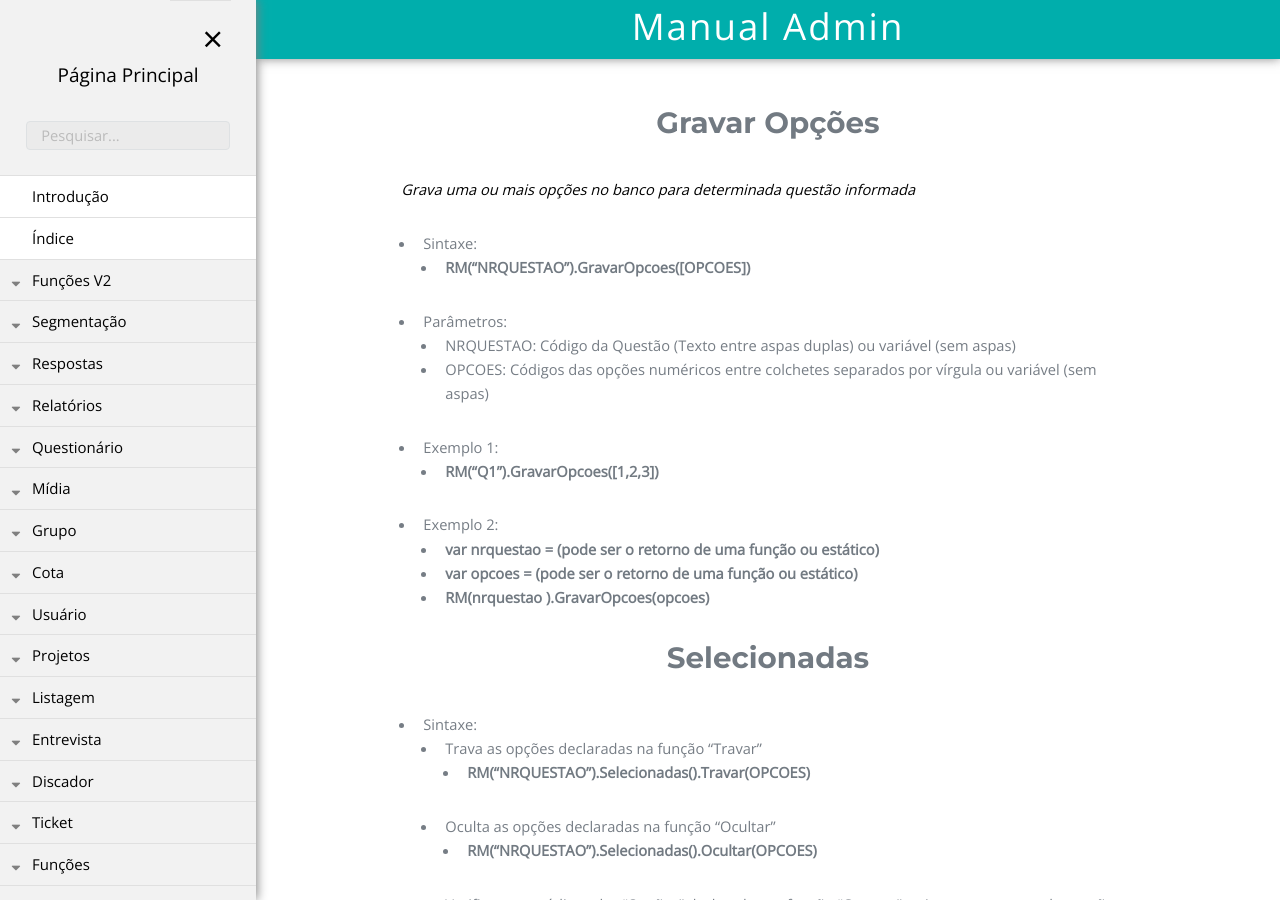
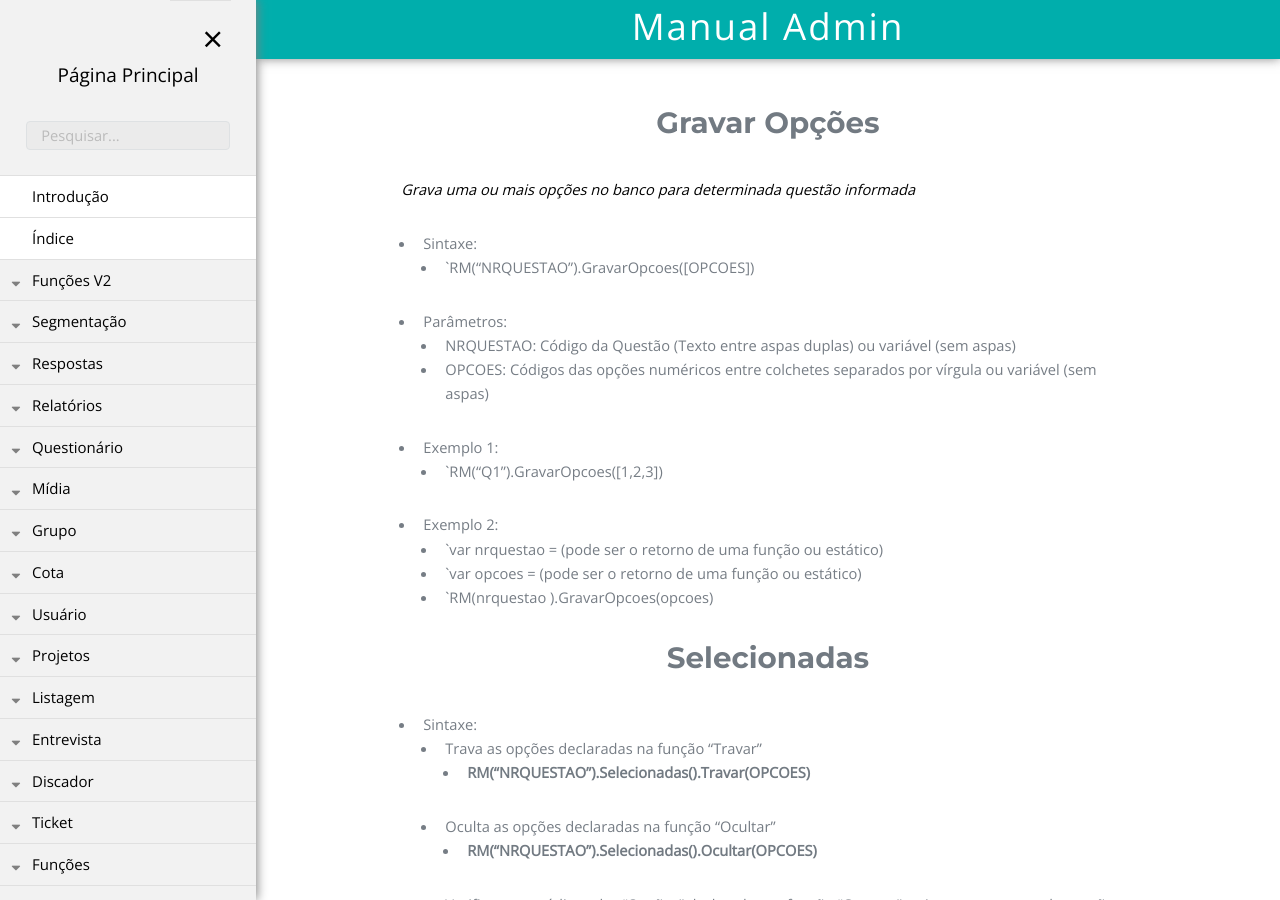
Before and after one commit to rogerio-figueiredo-hsr/hsrtechonline.github.io, a Jekyll site: the page built from _posts/2019-03-29-rm.md, in a window 1280 px wide and 900 px high. Built offline with Jekyll 4.4.1, drawn with Linux system fonts in a browser that asks for light colours.

Commit message:
Update 2019-03-29-rm.md

```diff
--- a/_posts/2019-03-29-rm.md
+++ b/_posts/2019-03-29-rm.md
@@ -10,16 +10,16 @@ pasta: "funcoesv2"
 *Grava uma ou mais opções no banco para determinada questão informada*
 
 - Sintaxe:
-  - **RM(“NRQUESTAO”).GravarOpcoes([OPCOES])**
+  - `RM(“NRQUESTAO”).GravarOpcoes([OPCOES])
 - Parâmetros:
   - NRQUESTAO: Código da Questão (Texto entre aspas duplas) ou variável (sem aspas)
   - OPCOES: Códigos das opções numéricos entre colchetes separados por vírgula ou variável (sem aspas)
 - Exemplo 1:
-  - **RM(“Q1”).GravarOpcoes([1,2,3])**
+  - `RM(“Q1”).GravarOpcoes([1,2,3])
 - Exemplo 2:
-  - **var nrquestao = (pode ser o retorno de uma função ou estático)**
-  - **var opcoes = (pode ser o retorno de uma função ou estático)**
-  - **RM(nrquestao ).GravarOpcoes(opcoes)**
+  - `var nrquestao = (pode ser o retorno de uma função ou estático)
+  - `var opcoes = (pode ser o retorno de uma função ou estático)
+  - `RM(nrquestao ).GravarOpcoes(opcoes)
 
 
 # Selecionadas
@@ -48,7 +48,7 @@ pasta: "funcoesv2"
   - **RM(“Q1”).Selecionadas().Selecionadas().Travar([1,2,3]))**
     Obs.: Mesma sintaxe para as outras funções.
 - Exemplo 2:
-  - **var opcoes = (pode ser o retorno de uma função ou estático)**
+  - **var opcoes = (pode ser o retorno de uma função ou estático)**<br/>
     **var nrquestao = (pode ser o retorno de uma função ou estático)**
     **RM(nrquestao).Selecionadas().Travar(opcoes)**
 
```
